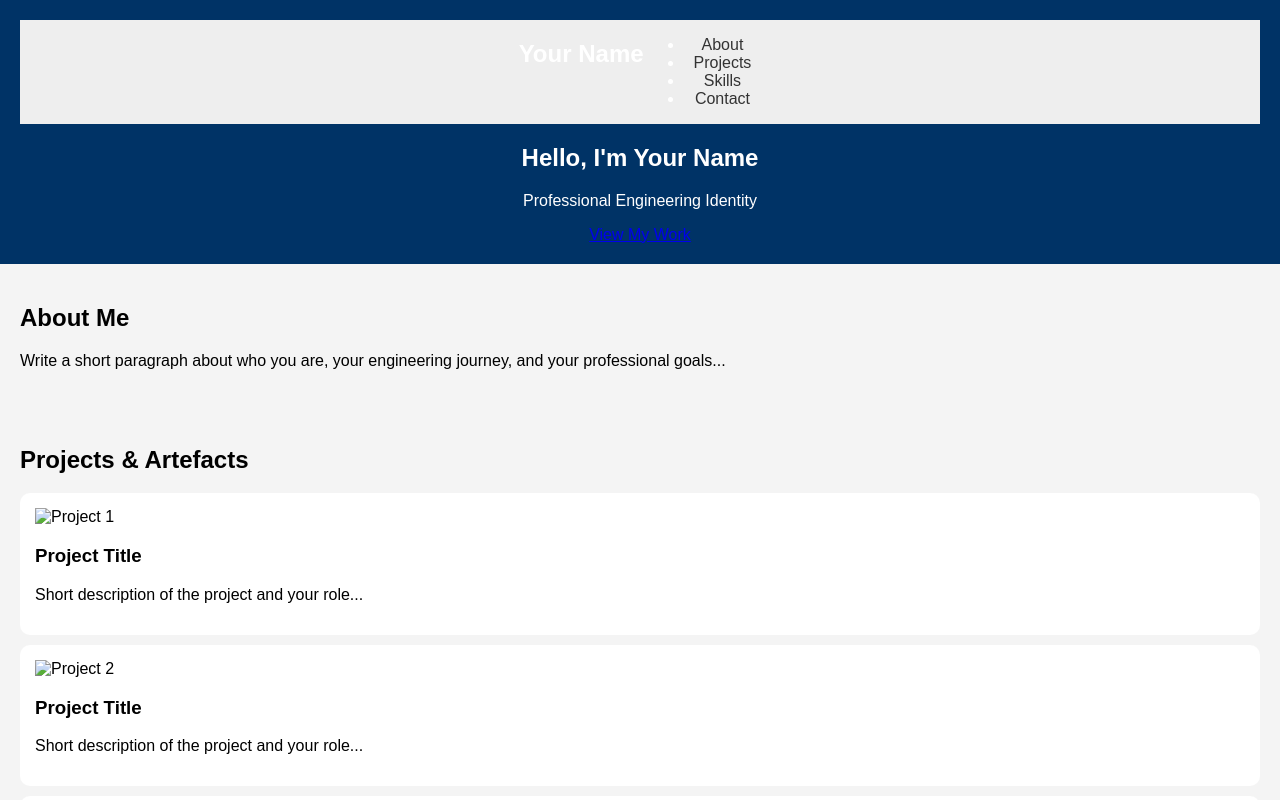
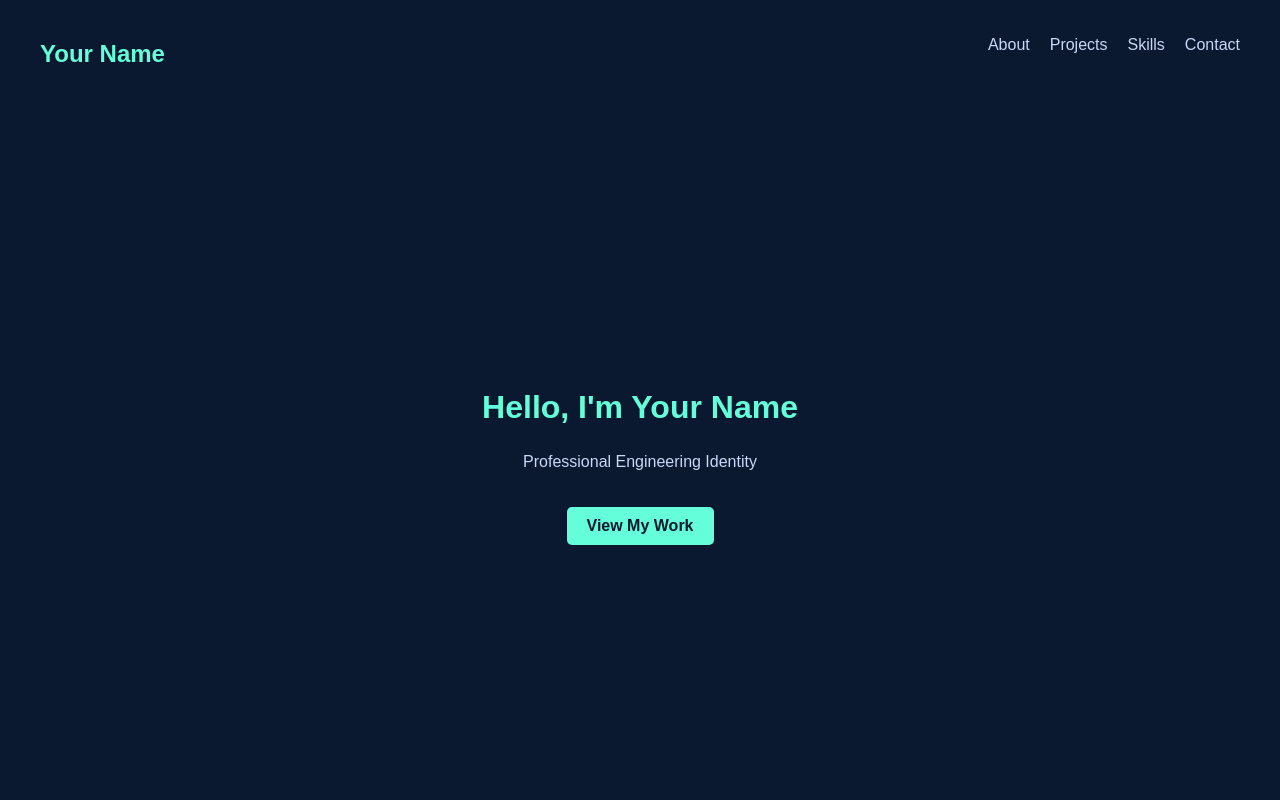
Before and after one commit to sincerelystepper/ePortofolio, a plain HTML site: page index.html in a window 1280 px wide. Shown: the top 800 px of the page. Drawn offline with Linux system fonts and the light colour scheme.

Commit message:
Update style.css
second changes to the styling of the hero page

```diff
--- a/style.css
+++ b/style.css
@@ -1,31 +1,113 @@
-
 body {
   font-family: Arial, sans-serif;
   margin: 0;
-  background: #f4f4f4;
+  background: #0A192F;
+  color: #CCD6F6;
 }
+
 header {
-  background: #003366;
-  color: white;
-  padding: 20px;
-  text-align: center;
+  height: 100vh;
+  background: #0A192F;
+  display: flex;
+  flex-direction: column;
+  justify-content: space-between;
 }
+
 nav {
   display: flex;
-  justify-content: center;
-  background: #eee;
+  justify-content: space-between;
+  padding: 20px 40px;
 }
+
+.logo {
+  color: #64FFDA;
+}
+
+nav ul {
+  list-style: none;
+  display: flex;
+  gap: 20px;
+}
+
 nav a {
-  padding: 10px;
+  color: #CCD6F6;
   text-decoration: none;
-  color: #333;
+  transition: color 0.3s;
 }
+
+nav a:hover {
+  color: #64FFDA;
+}
+
+.hero-content {
+  text-align: center;
+  margin-top: auto;
+  margin-bottom: auto;
+}
+
+.hero-content h2 {
+  font-size: 2rem;
+}
+
+.highlight {
+  color: #64FFDA;
+}
+
+.btn {
+  background: #64FFDA;
+  color: #0A192F;
+  padding: 10px 20px;
+  text-decoration: none;
+  font-weight: bold;
+  border-radius: 5px;
+  margin-top: 20px;
+  display: inline-block;
+}
+
 section {
-  padding: 20px;
+  padding: 60px 40px;
 }
+
+h2 {
+  color: #64FFDA;
+}
+
+.project-grid {
+  display: grid;
+  grid-template-columns: repeat(auto-fit, minmax(250px, 1fr));
+  gap: 20px;
+}
+
 .project-card {
-  background: white;
+  background: #112240;
   padding: 15px;
   border-radius: 10px;
-  margin: 10px 0;
 }
+
+.project-card img {
+  width: 100%;
+  border-radius: 10px;
+}
+
+.skill {
+  margin-bottom: 15px;
+}
+
+.progress {
+  background: #233554;
+  border-radius: 5px;
+  height: 10px;
+}
+
+.progress-bar {
+  background: #64FFDA;
+  height: 10px;
+  border-radius: 5px;
+}
+
+footer {
+  background: #112240;
+  text-align: center;
+  padding: 20px;
+  font-size: 0.9rem;
+}
```
